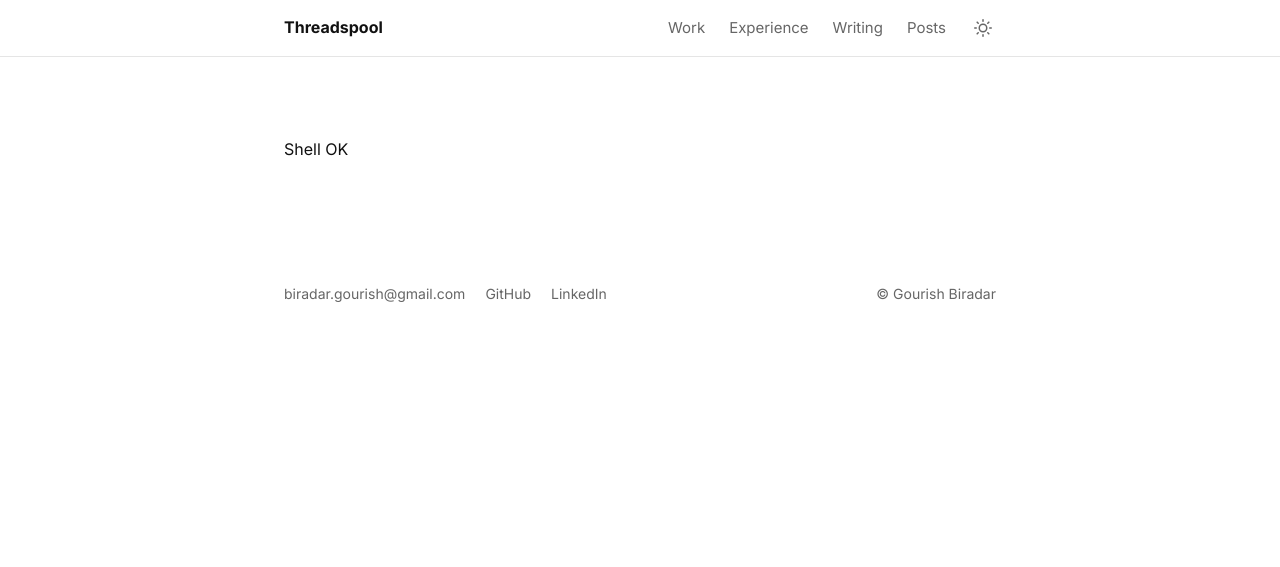
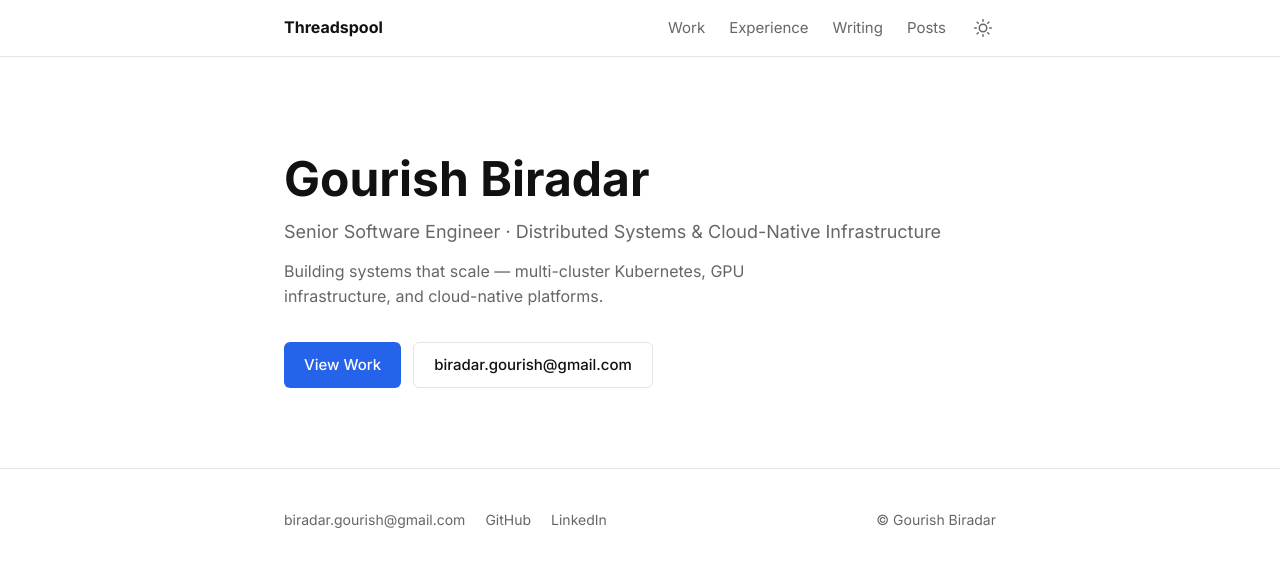
Before and after one commit to gourishbiradar/gourishbiradar.github.io, a Jekyll site: the page built from index.markdown, in a window 1280 px wide. Shown: the top 567 px of the page. Built offline with Jekyll 4.4.1, drawn with Linux system fonts in a browser that asks for light colours.

Commit message:
feat: add hero section

```diff
--- /dev/null
+++ b/_includes/hero.html
@@ -0,0 +1,11 @@
+<section class="hero">
+  <div class="container">
+    <h1>Gourish Biradar</h1>
+    <p class="subtitle">Senior Software Engineer · Distributed Systems &amp; Cloud-Native Infrastructure</p>
+    <p class="tagline">Building systems that scale — multi-cluster Kubernetes, GPU infrastructure, and cloud-native platforms.</p>
+    <div class="hero-ctas">
+      <a href="#work" class="btn btn-primary">View Work</a>
+      <a href="mailto:biradar.gourish@gmail.com" class="btn btn-secondary">biradar.gourish@gmail.com</a>
+    </div>
+  </div>
+</section>
--- a/_layouts/home.html
+++ b/_layouts/home.html
@@ -1,6 +1,4 @@
 ---
 layout: default
 ---
-<div class="container" style="padding: 80px 24px">
-  <p>Shell OK</p>
-</div>
+{% include hero.html %}
```
